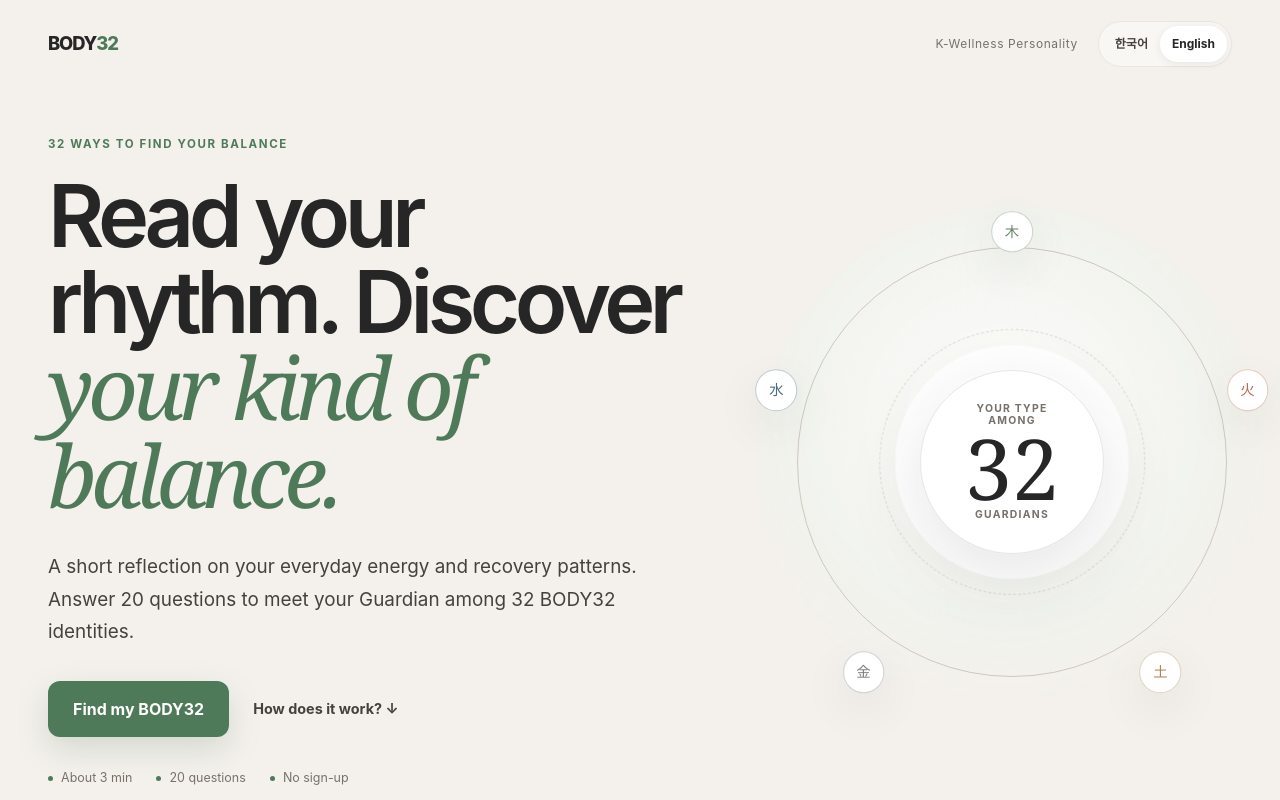
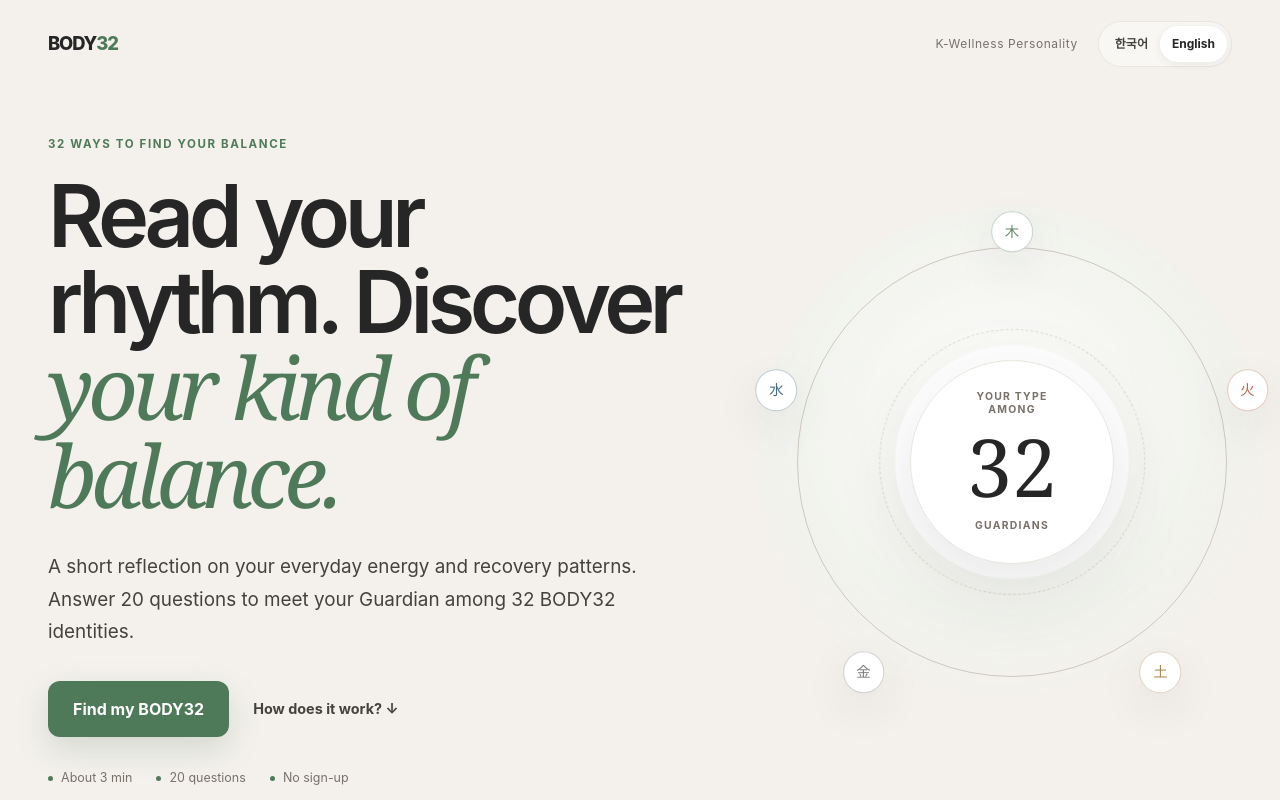
Before and after one commit to digilogd-cmd/body32, a Next.js app: page /en in a window 1280 px wide. Shown: the top 800 px of the page. Built offline with nearby package versions, Linux system fonts and the light colour scheme.

Commit message:
fix: guarantee landing counter separation

```diff
--- a/app/globals.css
+++ b/app/globals.css
@@ -104,9 +104,9 @@
 .identity-orbit { position: relative; width: min(78vw, 32rem); aspect-ratio: 1; margin-inline: auto; border-radius: 50%; background: radial-gradient(circle, var(--color-bg-surface) 0 32%, transparent 32.5%), radial-gradient(circle at 48% 42%, rgb(255 255 255 / 85%), rgb(238 245 239 / 45%) 52%, transparent 72%); }
 .orbit { position: absolute; inset: 8%; border: 1px solid var(--color-border-strong); border-radius: 50%; }
 .orbit--inner { inset: 24%; border-style: dashed; opacity: 0.7; }
-.identity-core { position: absolute; inset: 32%; display: grid; grid-template-rows: auto auto auto; align-content: center; gap: clamp(0.08rem, 0.4vw, 0.24rem); padding: 8%; border: 1px solid var(--color-border-subtle); border-radius: 50%; background: var(--color-bg-surface); text-align: center; box-shadow: var(--shadow-2); }
+.identity-core { position: absolute; inset: 30%; display: flex; flex-direction: column; align-items: center; justify-content: center; padding: 8%; border: 1px solid var(--color-border-subtle); border-radius: 50%; background: var(--color-bg-surface); text-align: center; box-shadow: var(--shadow-2); }
 .identity-core span, .identity-core small { display: block; color: var(--color-text-muted); font-size: clamp(0.48rem, 1.25vw, 0.65rem); font-weight: 700; line-height: 1.2; letter-spacing: 0.12em; }
-.identity-core strong { display: block; font-family: Georgia, 'Times New Roman', serif; font-size: clamp(3.25rem, 9vw, 5.25rem); font-weight: 400; line-height: 0.88; }
+.identity-core strong { display: block; margin: 0.12em 0 0.18em; font-family: Georgia, 'Times New Roman', serif; font-size: clamp(3rem, 8.5vw, 5rem); font-weight: 400; line-height: 1; }
 .element { position: absolute; display: grid; width: 2.6rem; aspect-ratio: 1; place-items: center; border: 1px solid color-mix(in srgb, currentColor 35%, transparent); border-radius: 50%; background: var(--color-bg-surface); font-family: Georgia, serif; font-size: 0.9rem; box-shadow: var(--shadow-1); transform: translate(-50%, -50%); }
 .element--wood { top: 5%; left: 50%; color: var(--color-element-wood); }
 .element--fire { top: 36%; left: 96%; color: var(--color-element-fire); }
--- /dev/null
+++ b/tasks/TASK-026.md
@@ -0,0 +1,17 @@
+# TASK-026 — Definitive landing counter separation
+
+## Objective
+
+Guarantee that the central `32` never overlaps either supporting label at narrow desktop and mobile widths.
+
+## Acceptance criteria
+
+- [x] The three labels use a vertical flex layout.
+- [x] The number has explicit top and bottom safety margins.
+- [x] The core has additional usable space at narrow widths.
+- [x] Automated checks pass.
+- [ ] Owner confirms the corrected narrow-screen rendering.
+
+## Verification
+
+- ESLint, TypeScript, 25 tests, and the production build passed.
```
Also changed, not shown: tasks/README.md.
